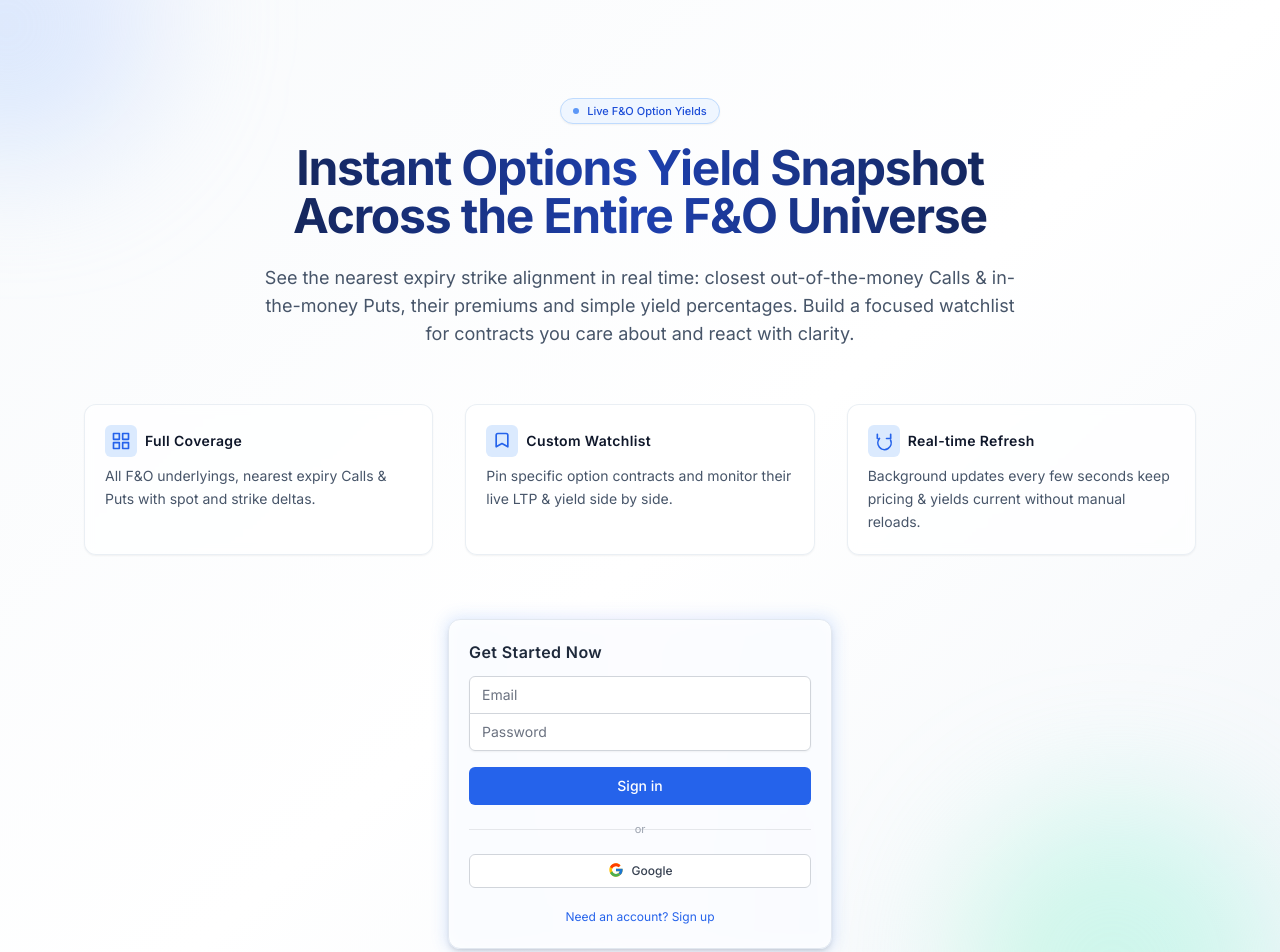
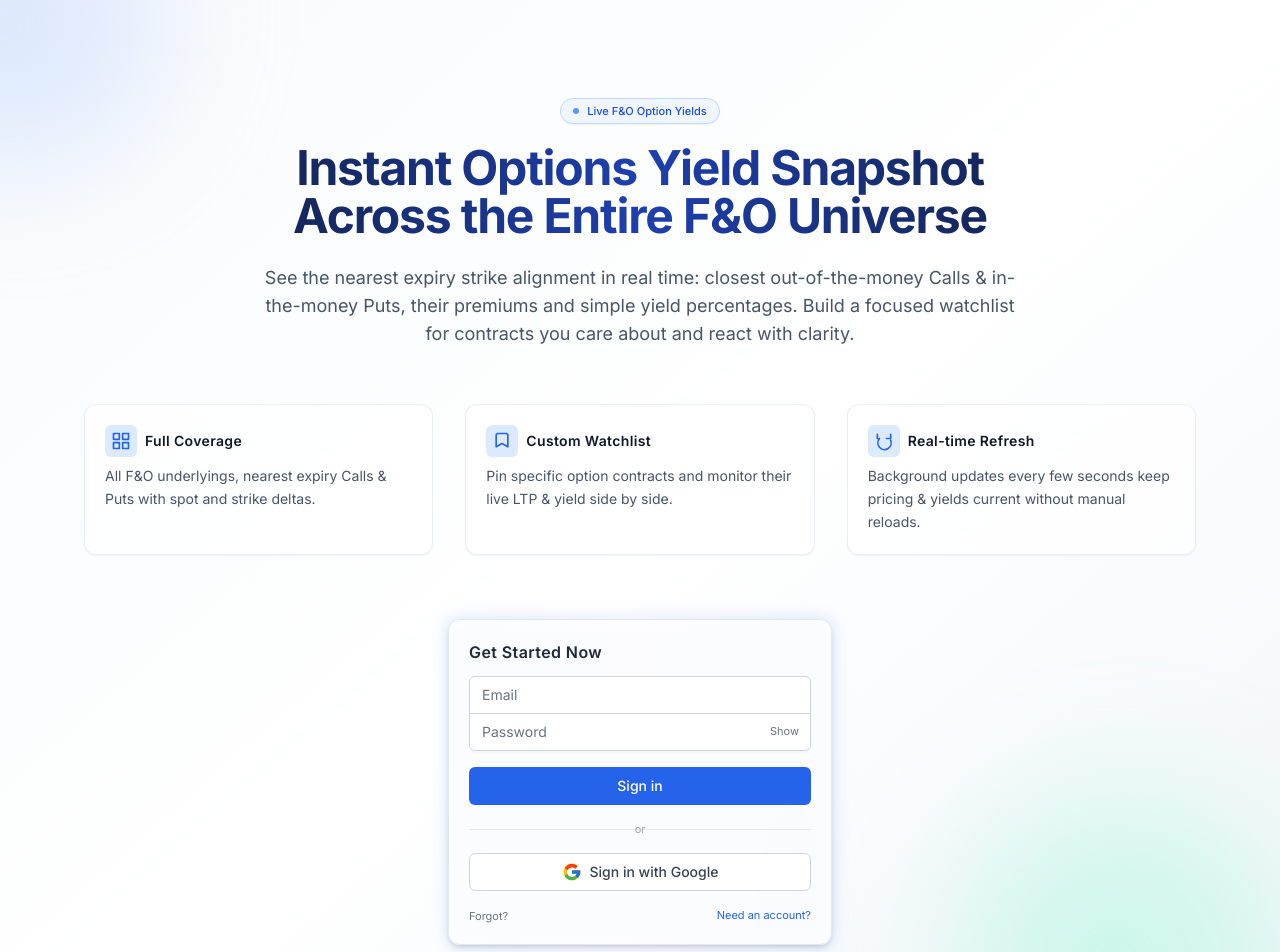
Before and after one commit to utkaxxh/options-dekho, a Next.js app: page / in a window 1280 px wide. Shown: the top 952 px of the page. Built offline with nearby package versions, Linux system fonts and the light colour scheme; no server answers.

Commit message:
fix(auth): rebuild Auth component with Google OAuth, password toggle, forgot password

```diff
--- a/src/components/Auth.tsx
+++ b/src/components/Auth.tsx
@@ -3,9 +3,7 @@
 import { useState } from 'react'
 import { createClient } from '@/lib/supabase'
 
-interface AuthProps {
-  compact?: boolean
-}
+interface AuthProps { compact?: boolean }
 
 export default function Auth({ compact = false }: AuthProps) {
   const [loading, setLoading] = useState(false)
@@ -13,6 +11,8 @@ export default function Auth({ compact = false }: AuthProps) {
   const [password, setPassword] = useState('')
   const [isSignUp, setIsSignUp] = useState(false)
   const [message, setMessage] = useState('')
+  const [showPassword, setShowPassword] = useState(false)
+  const [resetting, setResetting] = useState(false)
 
   const supabase = createClient()
 
@@ -25,12 +25,10 @@ export default function Auth({ compact = false }: AuthProps) {
         provider: 'google',
         options: {
           redirectTo,
-          // Request refresh tokens for longer sessions; requires Google config
           queryParams: { access_type: 'offline', prompt: 'consent' },
         },
       })
       if (error) setMessage(error.message)
-      // On success, Supabase will redirect; no further action needed here
     } catch (e: any) {
       setMessage(e.message || 'Google sign-in failed')
     } finally {
@@ -42,28 +40,52 @@ export default function Auth({ compact = false }: AuthProps) {
     e.preventDefault()
     setLoading(true)
     setMessage('')
-
     try {
       if (isSignUp) {
-        const { error } = await supabase.auth.signUp({
-          email,
-          password,
-        })
+        const { error } = await supabase.auth.signUp({ email, password })
         if (error) throw error
         setMessage('Check your email for the confirmation link!')
       } else {
-        const { error } = await supabase.auth.signInWithPassword({
-          email,
-          password,
-        })
+        const { error } = await supabase.auth.signInWithPassword({ email, password })
         if (error) throw error
       }
-    } catch (error: any) {
-      setMessage(error.message)
+    } catch (err: any) {
+      setMessage(err.message)
     } finally {
       setLoading(false)
     }
   }
+
+  const handleForgotPassword = async () => {
+    if (!email) {
+      setMessage('Enter your email to reset password')
+      return
+    }
+    try {
+      setResetting(true)
+      setMessage('')
+      const redirectTo = typeof window !== 'undefined' ? window.location.origin : undefined
+      const { error } = await supabase.auth.resetPasswordForEmail(email, { redirectTo })
+      if (error) throw error
+      setMessage('If that email exists, a reset link has been sent')
+    } catch (e: any) {
+      setMessage(e.message || 'Reset failed')
+    } finally {
+      setResetting(false)
+    }
+  }
+
+  const GoogleButton = (
+    <button
+      type="button"
+      onClick={handleGoogleAuth}
+      disabled={loading}
+      className="w-full inline-flex items-center justify-center gap-2 py-2 px-4 border border-gray-300 rounded-md bg-white text-xs sm:text-sm font-medium text-gray-700 hover:bg-gray-50 disabled:opacity-50"
+    >
+      <svg xmlns='http://www.w3.org/2000/svg' viewBox='0 0 48 48' className='h-4 w-4 sm:h-5 sm:w-5' aria-hidden='true'><path fill='#FFC107' d='M43.611,20.083H42V20H24v8h11.303c-1.649,4.657-6.08,8-11.303,8c-6.627,0-12-5.373-12-12 s5.373-12,12-12c3.059,0,5.842,1.154,7.961,3.039l5.657-5.657 C33.045,6.053,28.779,4,24,4C12.955,4,4,12.955,4,24 s8.955,20,20,20s20-8.955,20-20C44,22.659,43.862,21.35,43.611,20.083z'/><path fill='#FF3D00' d='M6.306,14.691l6.571,4.819C14.655,16.108,19.013,13,24,13c3.059,0,5.842,1.154,7.961,3.039l5.657-5.657 C33.045,6.053,28.779,4,24,4C16.318,4,9.656,8.337,6.306,14.691z'/><path fill='#4CAF50' d='M24,44c4.697,0,8.966-1.802,12.23-4.746l-5.654-5.652C28.437,35.091,26.308,36,24,36 c-5.202,0-9.626-3.329-11.282-7.969l-6.522,5.025C9.505,39.556,16.227,44,24,44z'/><path fill='#1976D2' d='M43.611,20.083H42V20H24v8h11.303c-0.793,2.237-2.23,4.129-4.084,5.602c0.001-0.001,0.002-0.001,0.003-0.002 l6.558,5.104C36.647,39.205,44,34,44,24C44,22.659,43.862,21.35,43.611,20.083z'/></svg>
+      <span>{loading ? 'Please wait' : 'Sign in with Google'}</span>
+    </button>
+  )
 
   if (compact) {
     return (
@@ -71,35 +93,41 @@ export default function Auth({ compact = false }: AuthProps) {
         <div className="rounded-md shadow-sm -space-y-px">
           <div>
             <input
-              id="email-address"
+              id="email"
               name="email"
               type="email"
               autoComplete="email"
               required
               value={email}
-              onChange={(e) => setEmail(e.target.value)}
+              onChange={e => setEmail(e.target.value)}
               className="appearance-none rounded-none relative block w-full px-3 py-2 border border-gray-300 placeholder-gray-500 text-gray-900 rounded-t-md focus:outline-none focus:ring-blue-500 focus:border-blue-500 focus:z-10 sm:text-sm"
               placeholder="Email"
             />
           </div>
-          <div>
+          <div className="relative">
             <input
               id="password"
               name="password"
-              type="password"
+              type={showPassword ? 'text' : 'password'}
               autoComplete="current-password"
               required
               value={password}
-              onChange={(e) => setPassword(e.target.value)}
-              className="appearance-none rounded-none relative block w-full px-3 py-2 border border-gray-300 placeholder-gray-500 text-gray-900 rounded-b-md focus:outline-none focus:ring-blue-500 focus:border-blue-500 focus:z-10 sm:text-sm"
+              onChange={e => setPassword(e.target.value)}
+              className="appearance-none rounded-none relative block w-full pr-14 px-3 py-2 border border-gray-300 placeholder-gray-500 text-gray-900 rounded-b-md focus:outline-none focus:ring-blue-500 focus:border-blue-500 focus:z-10 sm:text-sm"
               placeholder="Password"
             />
+            <button
+              type="button"
+              onClick={() => setShowPassword(s => !s)}
+              className="absolute inset-y-0 right-0 px-3 text-[11px] text-gray-500 hover:text-gray-700"
+              tabIndex={-1}
+            >
+              {showPassword ? 'Hide' : 'Show'}
+            </button>
           </div>
         </div>
         {message && (
-          <div className={`text-xs text-center ${message.includes('error') ? 'text-red-600' : 'text-green-600'}`}>
-            {message}
-          </div>
+          <div className={`text-xs text-center ${/fail|error/i.test(message) ? 'text-red-600' : 'text-green-600'}`}>{message}</div>
         )}
         <button
           type="submit"
@@ -116,23 +144,10 @@ export default function Auth({ compact = false }: AuthProps) {
             <span className="px-2 bg-transparent text-gray-400 text-[11px]">or</span>
           </div>
         </div>
-        <button
-          type="button"
-          onClick={handleGoogleAuth}
-          disabled={loading}
-          className="w-full inline-flex items-center justify-center gap-2 py-2 px-4 border border-gray-300 rounded-md bg-white text-xs font-medium text-gray-700 hover:bg-gray-50 disabled:opacity-50"
-        >
-          <svg xmlns="http://www.w3.org/2000/svg" viewBox="0 0 48 48" className="h-4 w-4" aria-hidden="true"><path fill="#FFC107" d="M43.611,20.083H42V20H24v8h11.303c-1.649,4.657-6.08,8-11.303,8c-6.627,0-12-5.373-12-12 s5.373-12,12-12c3.059,0,5.842,1.154,7.961,3.039l5.657-5.657C33.045,6.053,28.779,4,24,4C12.955,4,4,12.955,4,24 s8.955,20,20,20s20-8.955,20-20C44,22.659,43.862,21.35,43.611,20.083z"/><path fill="#FF3D00" d="M6.306,14.691l6.571,4.819C14.655,16.108,19.013,13,24,13c3.059,0,5.842,1.154,7.961,3.039l5.657-5.657 C33.045,6.053,28.779,4,24,4C16.318,4,9.656,8.337,6.306,14.691z"/><path fill="#4CAF50" d="M24,44c4.697,0,8.966-1.802,12.23-4.746l-5.654-5.652C28.437,35.091,26.308,36,24,36 c-5.202,0-9.626-3.329-11.282-7.969l-6.522,5.025C9.505,39.556,16.227,44,24,44z"/><path fill="#1976D2" d="M43.611,20.083H42V20H24v8h11.303c-0.793,2.237-2.23,4.129-4.084,5.602c0.001-0.001,0.002-0.001,0.003-0.002 l6.558,5.104C36.647,39.205,44,34,44,24C44,22.659,43.862,21.35,43.611,20.083z"/></svg>
-          <span>{loading ? 'Please wait' : 'Google'}</span>
-        </button>
-        <div className="text-center">
-          <button
-            type="button"
-            onClick={() => setIsSignUp(!isSignUp)}
-            className="text-blue-600 hover:text-blue-500 text-xs"
-          >
-            {isSignUp ? 'Already have an account? Sign in' : 'Need an account? Sign up'}
-          </button>
+        {GoogleButton}
+        <div className="flex items-center justify-between text-[11px]">
+          <button type="button" onClick={handleForgotPassword} disabled={resetting} className="text-gray-500 hover:text-gray-700">{resetting ? 'Sending…' : 'Forgot?'}</button>
+          <button type="button" onClick={() => setIsSignUp(s => !s)} className="text-blue-600 hover:text-blue-500">{isSignUp ? 'Have an account?' : 'Need an account?'}</button>
         </div>
       </form>
     )
@@ -140,87 +155,74 @@ export default function Auth({ compact = false }: AuthProps) {
 
   return (
     <div className="min-h-screen bg-gray-50 py-10 px-4 sm:px-6 lg:px-8">
-      <header className="max-w-4xl mx-auto text-center mb-6" />
       <div className="max-w-md mx-auto w-full space-y-8">
         <div className="text-center">
           <h2 className="mt-2 text-2xl font-bold text-gray-900">
             {isSignUp ? 'Create your account' : 'Sign in to your account'}
           </h2>
         </div>
-        <form className="mt-8 space-y-6" onSubmit={handleAuth}>
+        <form className="mt-6 space-y-6" onSubmit={handleAuth}>
           <div className="rounded-md shadow-sm -space-y-px">
             <div>
               <input
-                id="email-address"
+                id="email-full"
                 name="email"
                 type="email"
                 autoComplete="email"
                 required
                 value={email}
-                onChange={(e) => setEmail(e.target.value)}
+                onChange={e => setEmail(e.target.value)}
                 className="appearance-none rounded-none relative block w-full px-3 py-2 border border-gray-300 placeholder-gray-500 text-gray-900 rounded-t-md focus:outline-none focus:ring-blue-500 focus:border-blue-500 focus:z-10 sm:text-sm"
                 placeholder="Email address"
               />
             </div>
-            <div>
+            <div className="relative">
               <input
-                id="password"
+                id="password-full"
                 name="password"
-                type="password"
+                type={showPassword ? 'text' : 'password'}
                 autoComplete="current-password"
                 required
                 value={password}
-                onChange={(e) => setPassword(e.target.value)}
-                className="appearance-none rounded-none relative block w-full px-3 py-2 border border-gray-300 placeholder-gray-500 text-gray-900 rounded-b-md focus:outline-none focus:ring-blue-500 focus:border-blue-500 focus:z-10 sm:text-sm"
+                onChange={e => setPassword(e.target.value)}
+                className="appearance-none rounded-none relative block w-full pr-16 px-3 py-2 border border-gray-300 placeholder-gray-500 text-gray-900 rounded-b-md focus:outline-none focus:ring-blue-500 focus:border-blue-500 focus:z-10 sm:text-sm"
                 placeholder="Password"
               />
+              <div className="absolute inset-y-0 right-2 flex items-center">
+                <button type="button" tabIndex={-1} onClick={() => setShowPassword(s => !s)} className="text-xs text-gray-500 hover:text-gray-700">{showPassword ? 'Hide' : 'Show'}</button>
+              </div>
             </div>
           </div>
 
           {message && (
-            <div className={`text-sm text-center ${message.includes('error') ? 'text-red-600' : 'text-green-600'}`}>
-              {message}
-            </div>
+            <div className={`text-sm text-center ${/fail|error/i.test(message) ? 'text-red-600' : 'text-green-600'}`}>{message}</div>
           )}
 
-          <div>
-            <button
-              type="submit"
-              disabled={loading}
-              className="group relative w-full flex justify-center py-2 px-4 border border-transparent text-sm font-medium rounded-md text-white bg-blue-600 hover:bg-blue-700 focus:outline-none focus:ring-2 focus:ring-offset-2 focus:ring-blue-500 disabled:opacity-50"
-            >
-              {loading ? 'Loading...' : (isSignUp ? 'Sign up' : 'Sign in')}
-            </button>
-          </div>
+          <button
+            type="submit"
+            disabled={loading}
+            className="w-full justify-center py-2 px-4 border border-transparent text-sm font-medium rounded-md text-white bg-blue-600 hover:bg-blue-700 focus:outline-none focus:ring-2 focus:ring-offset-2 focus:ring-blue-500 disabled:opacity-50 flex"
+          >
+            {loading ? 'Loading...' : (isSignUp ? 'Create account' : 'Sign in')}
+          </button>
 
           <div className="relative">
             <div className="absolute inset-0 flex items-center" aria-hidden="true">
               <div className="w-full border-t border-gray-200" />
             </div>
-            <div className="relative flex justify-center text-sm">
-              <span className="px-2 bg-gray-50 text-gray-500">Or continue with</span>
+            <div className="relative flex justify-center">
+              <span className="px-2 bg-gray-50 text-gray-400 text-sm">or</span>
             </div>
           </div>
 
-          <div>
-            <button
-              type="button"
-              onClick={handleGoogleAuth}
-              disabled={loading}
-              className="w-full inline-flex items-center justify-center gap-2 py-2 px-4 border border-gray-300 rounded-md bg-white text-sm font-medium text-gray-700 hover:bg-gray-50 disabled:opacity-50"
-            >
-              <svg xmlns="http://www.w3.org/2000/svg" viewBox="0 0 48 48" className="h-5 w-5" aria-hidden="true"><path fill="#FFC107" d="M43.611,20.083H42V20H24v8h11.303c-1.649,4.657-6.08,8-11.303,8c-6.627,0-12-5.373-12-12 s5.373-12,12-12c3.059,0,5.842,1.154,7.961,3.039l5.657-5.657C33.045,6.053,28.779,4,24,4C12.955,4,4,12.955,4,24 s8.955,20,20,20s20-8.955,20-20C44,22.659,43.862,21.35,43.611,20.083z"/><path fill="#FF3D00" d="M6.306,14.691l6.571,4.819C14.655,16.108,19.013,13,24,13c3.059,0,5.842,1.154,7.961,3.039l5.657-5.657 C33.045,6.053,28.779,4,24,4C16.318,4,9.656,8.337,6.306,14.691z"/><path fill="#4CAF50" d="M24,44c4.697,0,8.966-1.802,12.23-4.746l-5.654-5.652C28.437,35.091,26.308,36,24,36 c-5.202,0-9.626-3.329-11.282-7.969l-6.522,5.025C9.505,39.556,16.227,44,24,44z"/><path fill="#1976D2" d="M43.611,20.083H42V20H24v8h11.303c-0.793,2.237-2.23,4.129-4.084,5.602c0.001-0.001,0.002-0.001,0.003-0.002 l6.558,5.104C36.647,39.205,44,34,44,24C44,22.659,43.862,21.35,43.611,20.083z"/></svg>
-              <span>Sign in with Google</span>
-            </button>
-          </div>
+          {GoogleButton}
 
-          <div className="text-center">
-            <button
-              type="button"
-              onClick={() => setIsSignUp(!isSignUp)}
-              className="text-blue-600 hover:text-blue-500"
-            >
-              {isSignUp ? 'Already have an account? Sign in' : 'Need an account? Sign up'}
+          <div className="mt-3 flex items-center justify-between text-xs">
+            {!isSignUp && (
+              <button type="button" onClick={handleForgotPassword} disabled={resetting} className="text-gray-500 hover:text-gray-700">{resetting ? 'Sending…' : 'Forgot password?'}</button>
+            )}
+            <button type="button" onClick={() => setIsSignUp(s => !s)} className="ml-auto text-blue-600 hover:text-blue-500">
+              {isSignUp ? 'Have an account? Sign in' : 'Need an account? Sign up'}
             </button>
           </div>
         </form>
```
